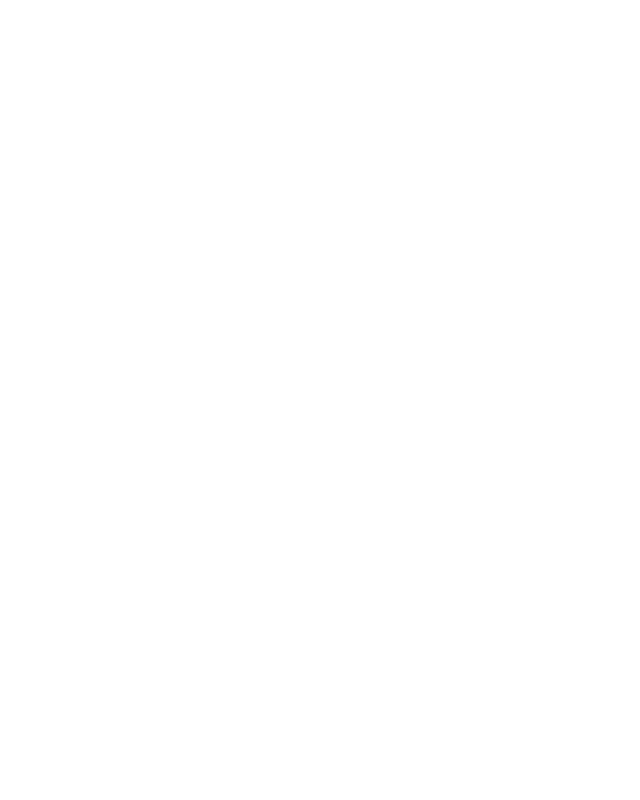
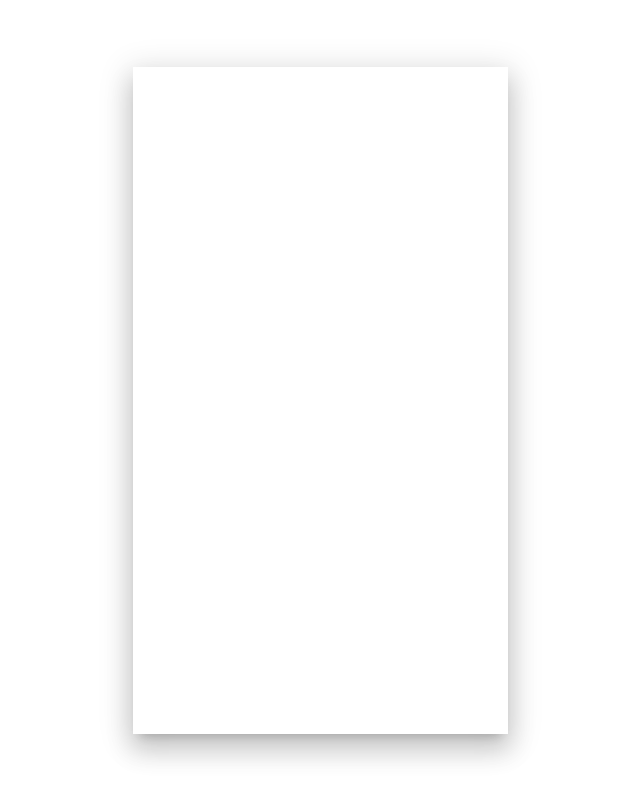
Before and after one commit to nat-davydova/weather-app-react, a React (Create React App) app in the folder weather-app-react/: page / in a window 1280 px wide. Shown: the whole page, without its empty margins (320-960 px from the left). Built offline with nearby package versions, Linux system fonts and the light colour scheme.

Commit message:
frame: multiple classes added

```diff
--- a/weather-app-react/package.json
+++ b/weather-app-react/package.json
@@ -4,6 +4,7 @@
   "private": true,
   "dependencies": {
     "bootstrap": "^4.3.1",
+    "classnames": "^2.2.6",
     "react": "^16.11.0",
     "react-dom": "^16.11.0",
     "react-scripts": "3.2.0"
--- a/weather-app-react/src/components/Frame/Frame.js
+++ b/weather-app-react/src/components/Frame/Frame.js
@@ -3,7 +3,7 @@
 import classes from './Frame.module.scss';
 
 const frame = (props) => (
-	<div className={classes.frame}>
+	<div className={`${classes.frame} container`}>
 		{props.children}
 	</div>
 );
--- a/weather-app-react/src/components/Frame/Frame.module.scss
+++ b/weather-app-react/src/components/Frame/Frame.module.scss
@@ -0,0 +1,25 @@
+@import "../../assets/scss/media-q";
+
+//settings
+$frame-width: 375px;
+$frame-height: 667px;
+$frame-padding: 16px;
+
+//styles
+.frame {
+	width: 100%;
+	padding: $frame-padding;
+
+	overflow: hidden;
+	box-sizing: border-box;
+
+	@media (min-width: $mobile-width) {
+		width: $frame-width;
+		height: $frame-height;
+
+		box-shadow:
+						0 16px 24px 2px rgba(0,0,0,0.14),
+						0 6px 30px 5px rgba(0,0,0,0.12),
+						0 8px 10px -7px rgba(0,0,0,0.2);
+	}
+}
```
Also changed, not shown: weather-app-react/src/App.js (line endings or trailing spaces), 1 other file (tests, documents, lock files or other folders).
